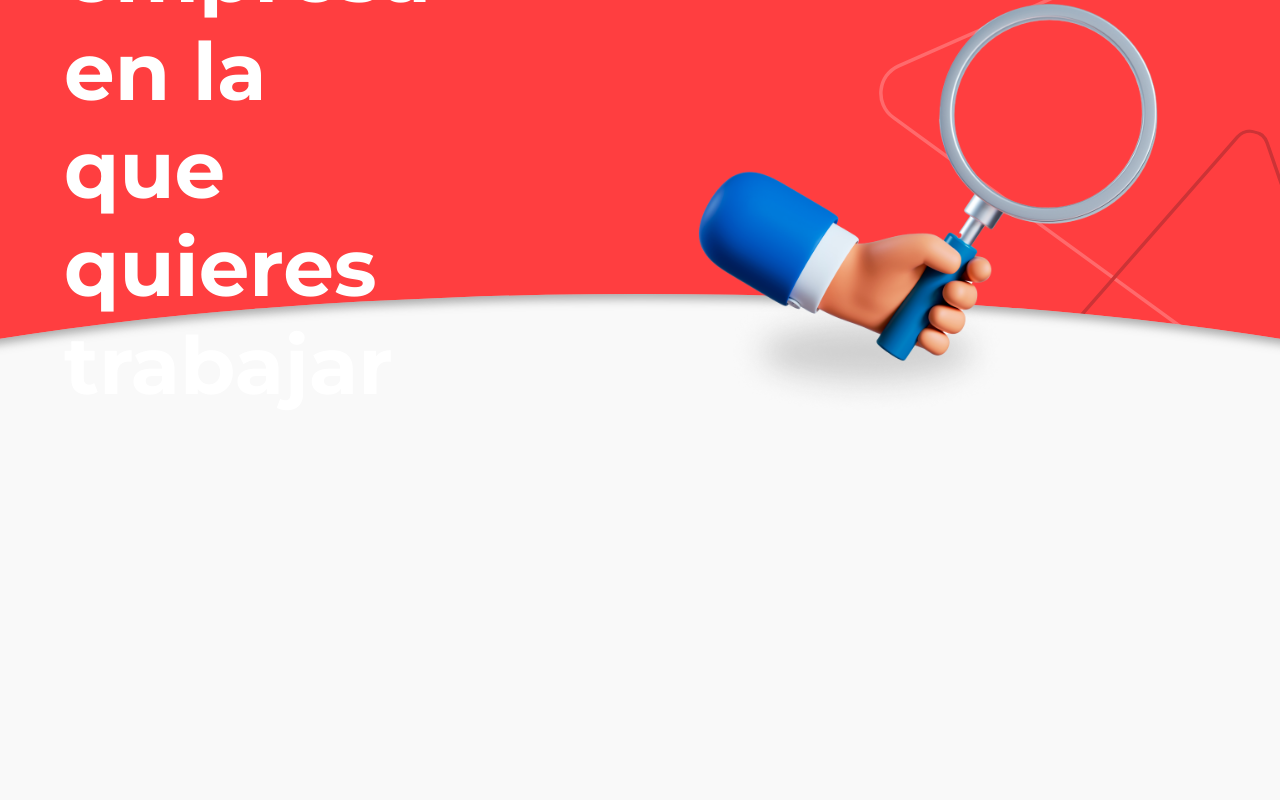
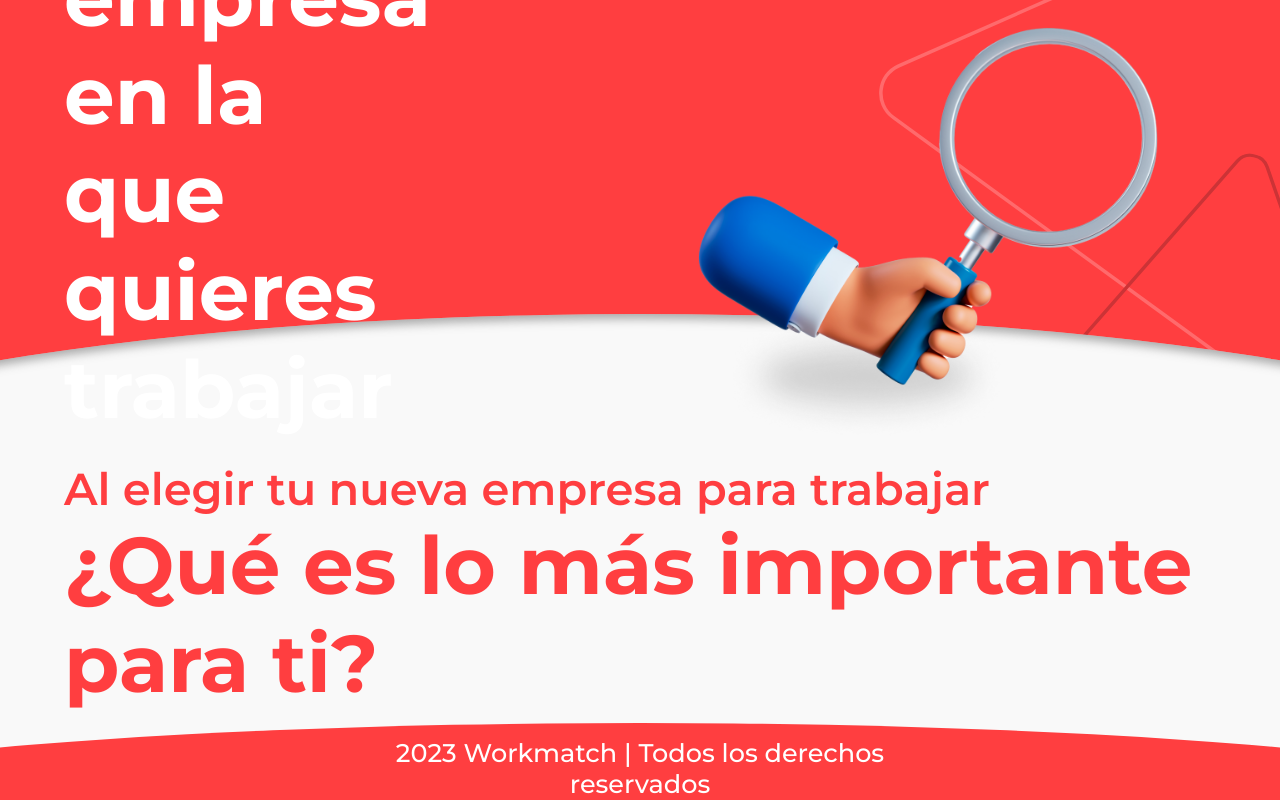
Before and after one commit to frojasCode/work-match-frontend, a React (Vite) app: page / in a window 1280 px wide. Shown: the part 354-1154 px from the top of the page. Before the commit the page ends 864 px from the top, so only its background shows below. Built offline with nearby package versions, Linux system fonts and the light colour scheme.

Commit message:
add footer home

```diff
--- a/src/pages/Home/Home.jsx
+++ b/src/pages/Home/Home.jsx
@@ -10,6 +10,7 @@ import {
 export function Home() {
 	return (
 		<>
+			<section className='home'>
 				<NavComponent />
 				<header className='homeHeader'>
 					<div className='container'>
@@ -34,6 +35,20 @@ export function Home() {
 						<Polygon size={350} colorStroke={colorSecondary} widthStroke={10} />
 					</div>
 				</header>
+				<main className='homeMain'>
+					<div className='container'>
+						<div className='homeMain-title'>
+							<p>Al elegir tu nueva empresa para trabajar</p>
+							<h1>¿Qué es lo más importante para ti?</h1>
+						</div>
+					</div>
+				</main>
+				<footer className='homeFooter'>
+					<div className='container'>
+						<p>2023 Workmatch | Todos los derechos reservados</p>
+					</div>
+				</footer>
+			</section>
 		</>
 	);
 }
--- a/src/pages/Home/Home.scss
+++ b/src/pages/Home/Home.scss
@@ -1,9 +1,12 @@
 .home{
+    overflow: hidden;
 
     &Header{
         position: relative;
         background-color: $color-primary;
         margin-top: 64px;
+        margin-bottom: 24px;
+        padding-top: 24px;
         overflow: hidden;
 
         &-wrapper{
@@ -73,4 +76,46 @@
             }
         }
     }
+
+    &Main{
+
+        &-title{
+            color: $color-primary;
+
+            p{
+                font-size: $font-size-2;
+                font-weight: $font-semibold;
+            }
+
+            h1{
+                font-size: $font-size-5;
+                font-weight: $font-bold;
+            }
+        }
+    }
+
+    &Footer{
+        position: relative;
+        display: grid;
+        place-content: center;
+        text-align: center;
+        height: 64px;
+        margin-top: 24px;
+        color: $color-white;
+        font-weight: $font-medium;
+        font-size: $font-size--1;
+
+        &::after{
+            content: '';
+            position: absolute;
+            top: 130%;
+            left: 50%;
+            transform: translate(-50%, -50%);
+            background-color: $color-primary;
+            width: 150%;
+            height: 300%;
+            border-radius: 50%;
+            z-index: -1;
+        }
+    }
 }
```
Lines whose indentation alone changed are shown as unchanged.
